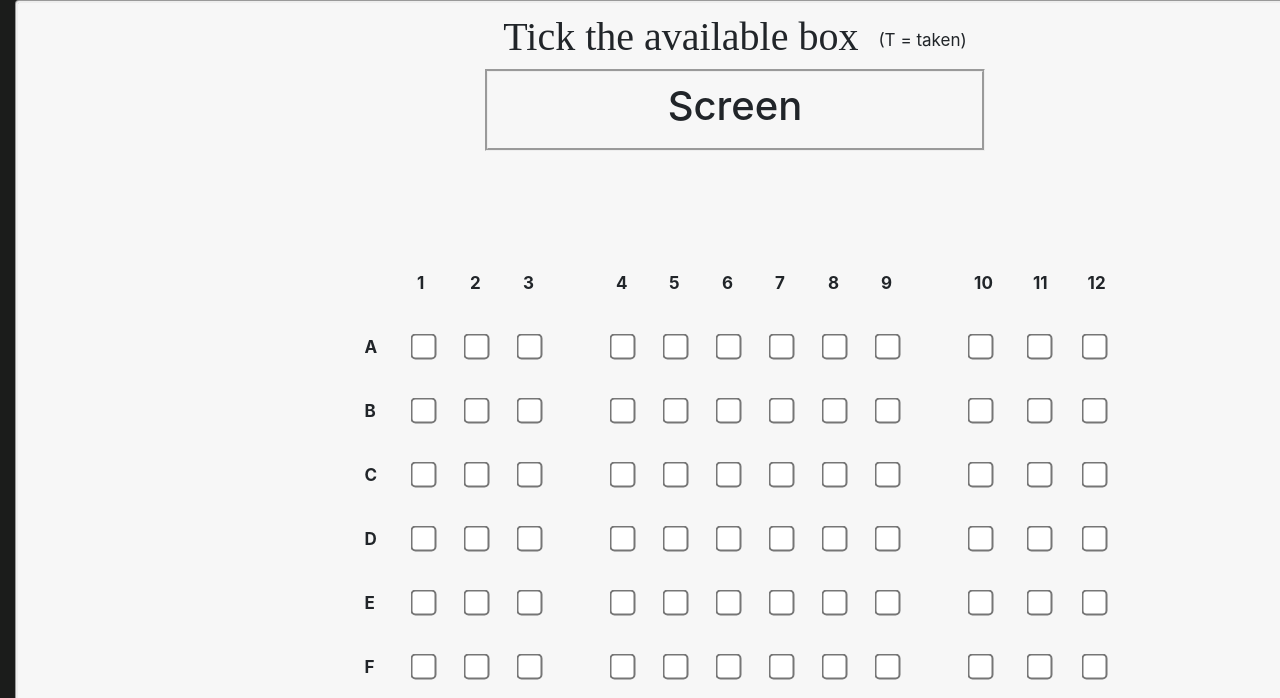
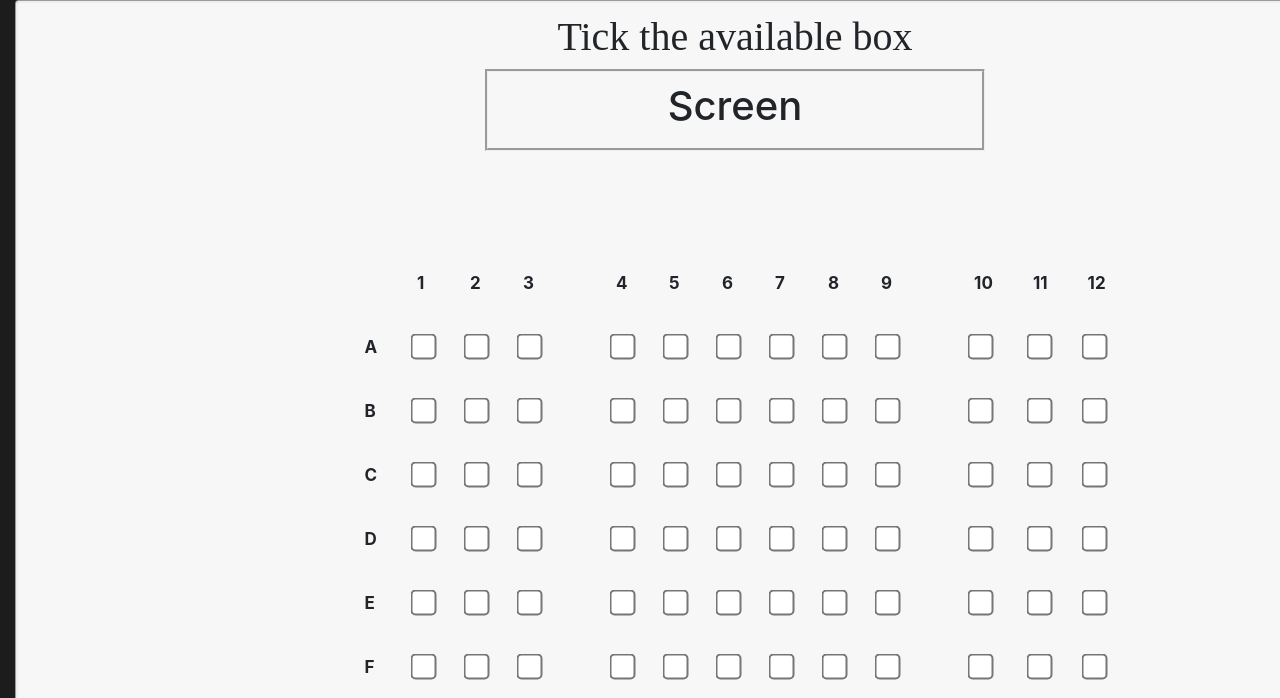
Before and after one commit to YMerrick/PowerRangers, a Flask app: page /interface/1 in a window 1280 px wide; the page is wider, and only the part inside the window is pictured. Shown: the part 56-754 px from the top of that part. Run offline with Flask 2, Linux system fonts and the light colour scheme; data comes from the database, SQL or seed files in the repository.

Commit message:
modified

```diff
--- a/app/templates/seatTest.html
+++ b/app/templates/seatTest.html
@@ -12,7 +12,6 @@ input[type=checkbox]
   <div class="paragraph" style="height:880px;">
     <div class="center">
       <h1 style ="font-family:serif;">Tick the available box</h1></br>
-      <p style="margin-top:13px; margin-left: 20px;">(T = taken)</p>
     </div>
     <div class="screen">
       <h1 style="text-align: center;">
```
